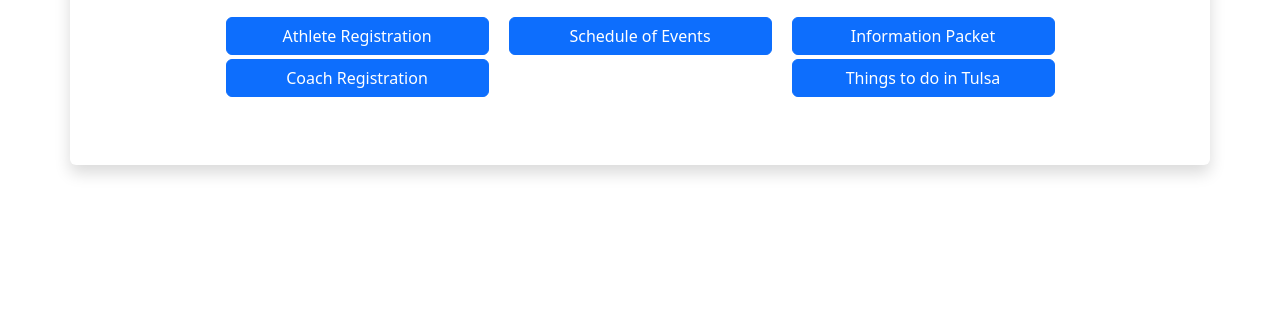
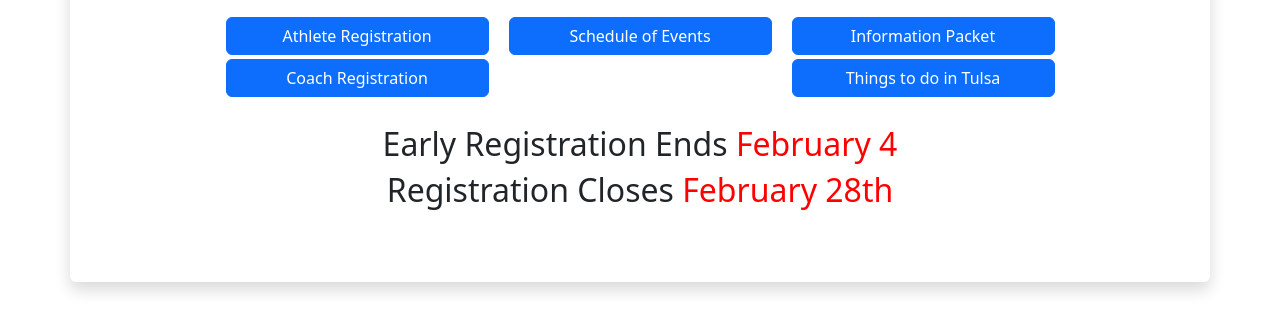
Before and after one commit to audioboxer217/gdtkd_registration, a Flask app: template frontend/templates/index.html in a window 1280 px wide. Shown: the part 47-379 px from the top of the page. Run offline with Flask 2, Linux system fonts and the light colour scheme; the template is opened without the code that fills it, so the values that code supplies are empty; parts of the project's set-up code (start-up, migrations or seed data) failed here and were passed over; some libraries are stand-ins or nearby versions.

Commit message:
Add notes about reg deadlines

```diff
--- a/frontend/static/js/form.js
+++ b/frontend/static/js/form.js
@@ -122,8 +122,8 @@ function formatPhoneNumber(input) {
   document.getElementById("inputPhone").value = phoneNumFormatted;
 }
 function updateCostDetails() {
-  var blackBelt = "The first event for Black Belts is $115 and each additional event is $30"
-  var colorBelt = "The first event for Color Belts is $100 and each additional event is $30"
+  var blackBelt = "The first event for Black Belts is $115 and each additional event is $30<br>After February 4th, prices increase $10"
+  var colorBelt = "The first event for Color Belts is $100 and each additional event is $30<br>After February 4th, prices increase $10"
   if (document.getElementById('blackBelt').checked) {
     document.getElementById("costDetail").innerHTML = blackBelt;
   }
--- a/frontend/templates/partials/index.html
+++ b/frontend/templates/partials/index.html
@@ -38,6 +38,12 @@
 </div>
 <div class="row justify-content-md-center mt-4">
   <div class="col" align="center">
+    <h2>Early Registration Ends <font color="red">February 4</font></h2>
+    <h2>Registration Closes <font color="red">February 28th</font></h2>
+  </div>
+</div>
+<div class="row justify-content-md-center mt-4">
+  <div class="col" align="center">
     <img src="{{ poster_url }}" class="img-fluid"/>
   </div>
 </div>
```
